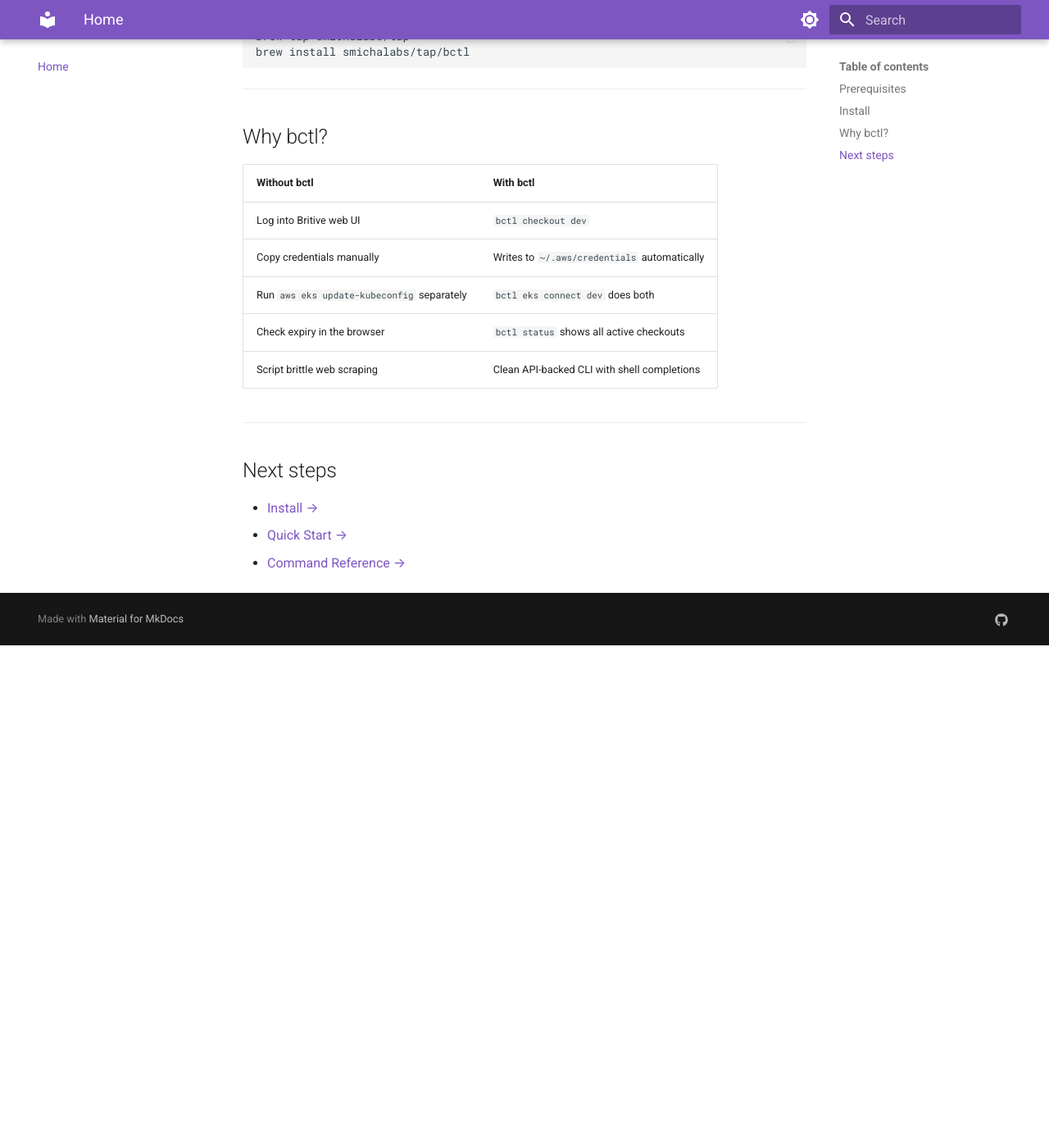
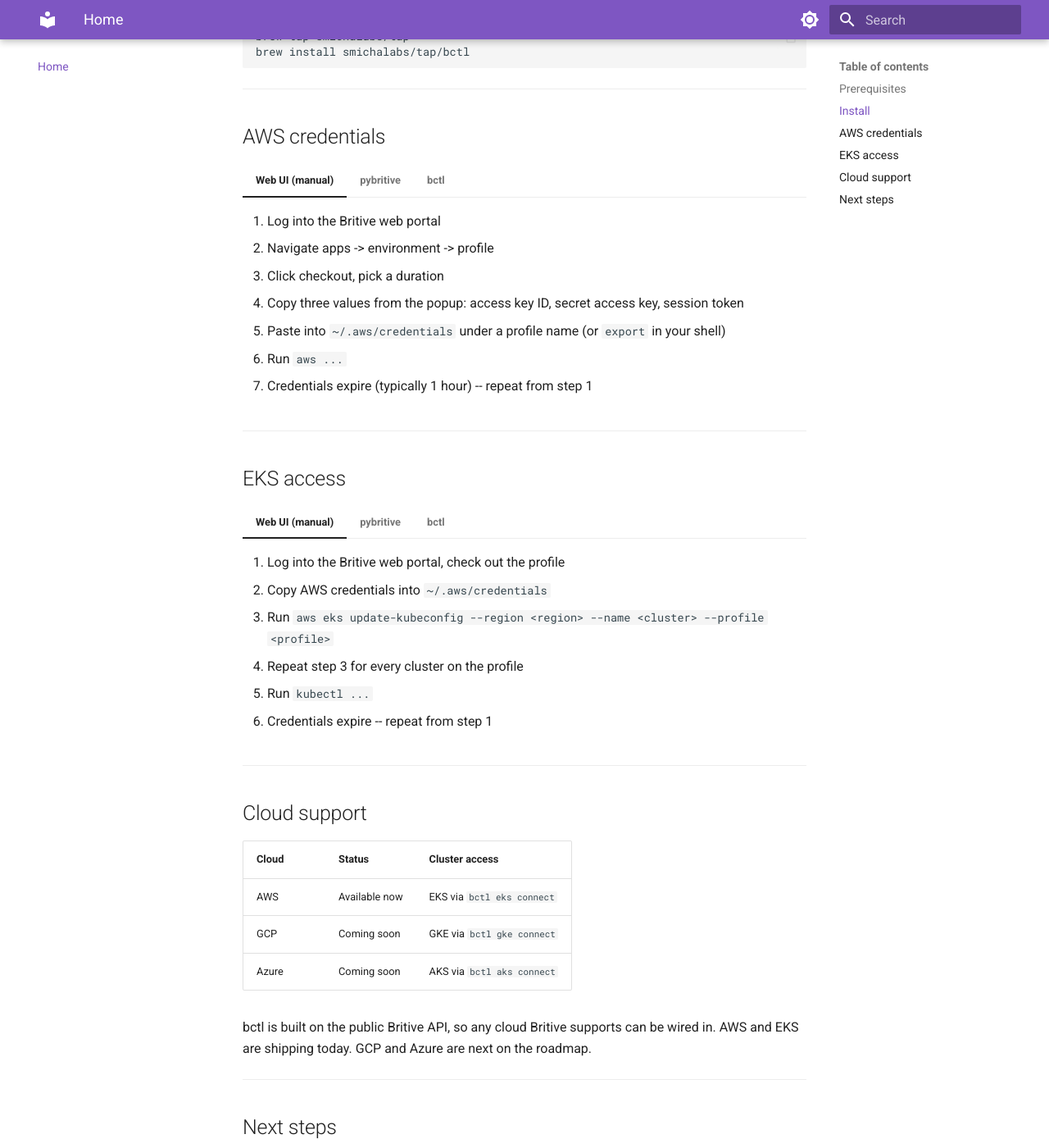
Before and after one commit to smichalabs/britivectl, an MkDocs documentation site: the page built from docs/docs/index.md, in a window 1280 px wide and 1400 px high, scrolled down 716 px. Shown: the whole window at 82% size. Built offline with MkDocs 1.6.1 and Material for MkDocs 9.7.7, drawn with Linux system fonts in a browser that asks for light colours; before the commit the page ends 1503 px from its top, so only the background shows below that.

Commit message:
docs: add web UI vs pybritive vs bctl comparison (#14)
Add side-by-side comparison for AWS credentials and EKS access
showing the manual web UI flow, pybritive flow, and bctl flow.
Add cloud support roadmap (AWS now, GCP/Azure coming).
Update README to mirror the docs site comparison.

````diff
--- a/docs/docs/index.md
+++ b/docs/docs/index.md
@@ -39,15 +39,86 @@ bctl status              # see what's checked out and when it expires
 
 ---
 
-## Why bctl?
+## AWS credentials
 
-| Without bctl | With bctl |
-|---|---|
-| Log into Britive web UI | `bctl checkout dev` |
-| Copy credentials manually | Writes to `~/.aws/credentials` automatically |
-| Run `aws eks update-kubeconfig` separately | `bctl eks connect dev` does both |
-| Check expiry in the browser | `bctl status` shows all active checkouts |
-| Script brittle web scraping | Clean API-backed CLI with shell completions |
+=== "Web UI (manual)"
+
+    1. Log into the Britive web portal
+    2. Navigate apps -> environment -> profile
+    3. Click checkout, pick a duration
+    4. Copy three values from the popup: access key ID, secret access key, session token
+    5. Paste into `~/.aws/credentials` under a profile name (or `export` in your shell)
+    6. Run `aws ...`
+    7. Credentials expire (typically 1 hour) -- repeat from step 1
+
+=== "pybritive"
+
+    ```bash
+    pip install pybritive[aws]
+    pybritive configure tenant -t acme
+    pybritive login
+    pybritive checkout "AWS/Sandbox/Developer" -m integrate
+    aws s3 ls --profile dev
+    ```
+
+    Works, but you type the full Britive path every time. AWS integration requires the `-m integrate` flag and the Python install brings ~100 MB of dependencies.
+
+=== "bctl"
+
+    ```bash
+    brew install smichalabs/tap/bctl
+    bctl init
+    bctl login
+    bctl profiles sync
+    bctl checkout dev
+    aws s3 ls --profile dev
+    ```
+
+    Credentials land in `~/.aws/credentials` automatically. Use short aliases (`dev`) instead of full Britive paths. `bctl status` shows what's checked out. Single static binary, no Python runtime.
+
+---
+
+## EKS access
+
+=== "Web UI (manual)"
+
+    1. Log into the Britive web portal, check out the profile
+    2. Copy AWS credentials into `~/.aws/credentials`
+    3. Run `aws eks update-kubeconfig --region <region> --name <cluster> --profile <profile>`
+    4. Repeat step 3 for every cluster on the profile
+    5. Run `kubectl ...`
+    6. Credentials expire -- repeat from step 1
+
+=== "pybritive"
+
+    ```bash
+    pybritive checkout "AWS/Sandbox/Developer" -m integrate
+    aws eks update-kubeconfig --region us-east-1 --name my-cluster --profile dev
+    kubectl get pods
+    ```
+
+    Two manual steps. pybritive does the credential checkout, but you still wire up `aws eks update-kubeconfig` yourself for every cluster.
+
+=== "bctl"
+
+    ```bash
+    bctl eks connect dev
+    kubectl get pods
+    ```
+
+    One command. bctl checks out credentials and runs `aws eks update-kubeconfig` for every cluster on the profile, in the right region, with the right profile name. Credentials and kubeconfig stay in sync.
+
+---
+
+## Cloud support
+
+| Cloud | Status | Cluster access |
+|---|---|---|
+| AWS | Available now | EKS via `bctl eks connect` |
+| GCP | Coming soon | GKE via `bctl gke connect` |
+| Azure | Coming soon | AKS via `bctl aks connect` |
+
+bctl is built on the public Britive API, so any cloud Britive supports can be wired in. AWS and EKS are shipping today. GCP and Azure are next on the roadmap.
 
 ---
 
````
Also changed, not shown: README.md (+82 -1 lines).
